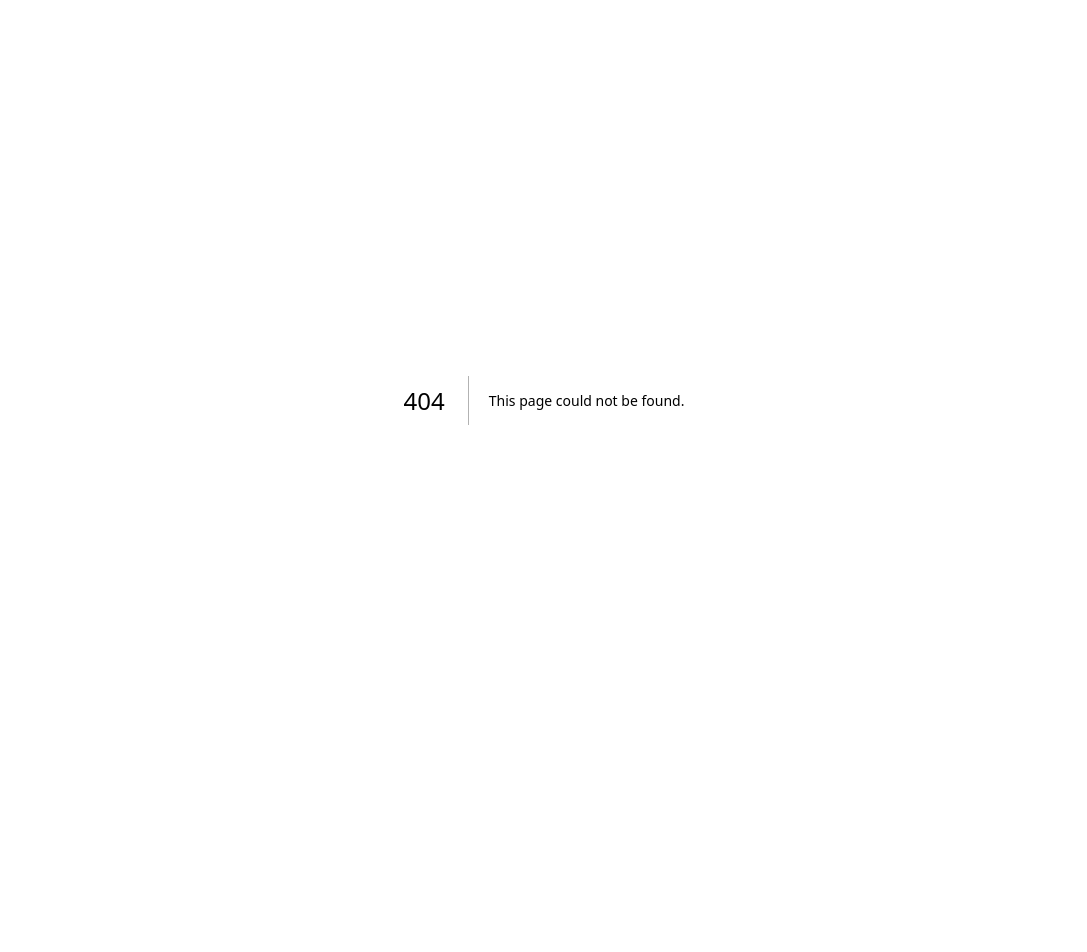
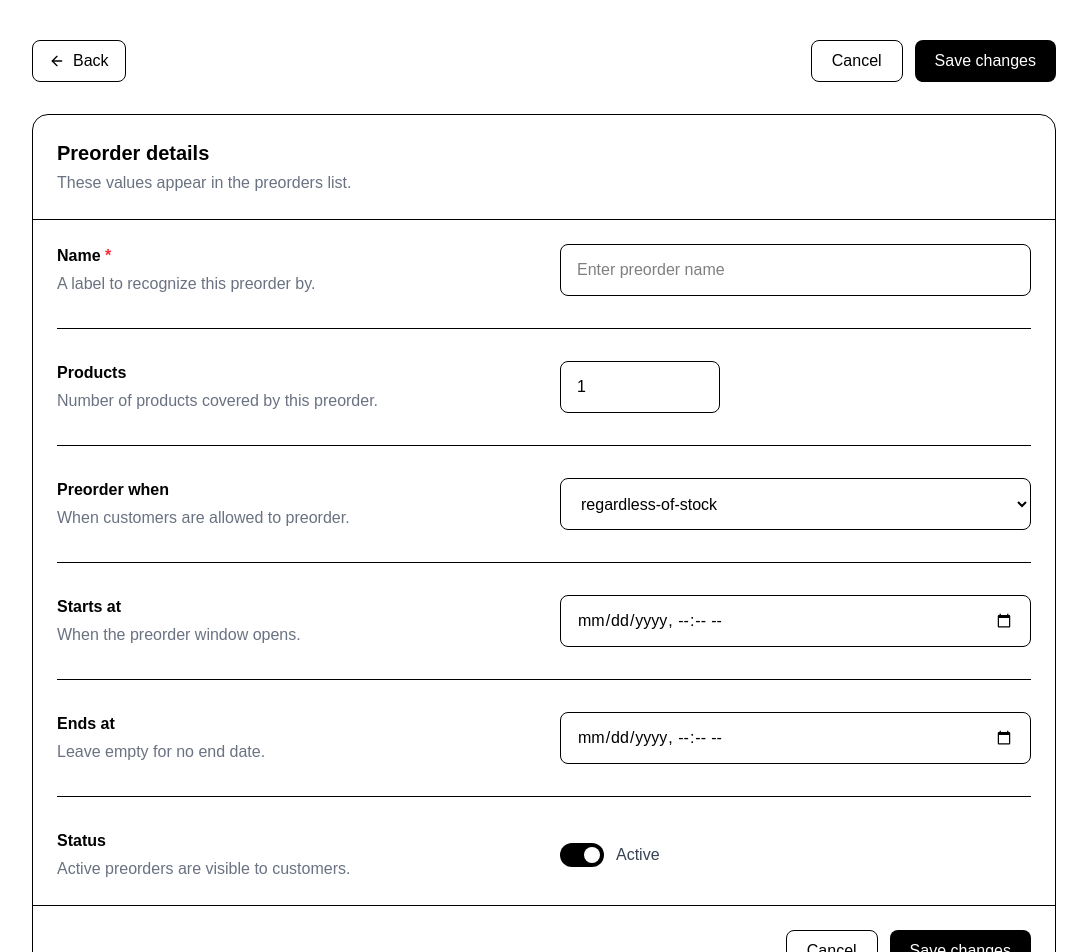
Before and after one commit to adnan2508/preorder-manager, a Next.js app: page /preorders/new in a window 1280 px wide. Before the commit this address had no page. Shown: the top 952 px of the page, without its empty margins (96-1183 px from the left). Before the commit the page ends 800 px from the top, so only its background shows below. Built offline with nearby package versions, Linux system fonts and the light colour scheme.

Commit message:
form added

```diff
--- a/src/app/page.tsx
+++ b/src/app/page.tsx
@@ -1,5 +1,6 @@
 import Container from "@/components/shared/container";
 import "./globals.css";
+import Link from "next/link";
 import PageHeading from "@/components/shared/page-heading";
 import PreorderTabs from "@/components/preorder/preorder-tabs";
 import PreorderTable from "@/components/preorder/preorder-table";
@@ -10,9 +11,12 @@ export default function Home() {
       <PageHeading
         title="Preorders"
         action={
-          <button className="bg-black text-white px-4 py-2 rounded-md">
+          <Link
+            href="/preorders/new"
+            className="bg-black text-white px-4 py-2 rounded-md"
+          >
             Create Preorder
-          </button>
+          </Link>
         }
       />
 
--- /dev/null
+++ b/src/app/preorders/new/page.tsx
@@ -0,0 +1,10 @@
+import Container from "@/components/shared/container";
+import PreorderForm from "@/components/preorder/preorder-form";
+
+export default function CreatePreorderPage() {
+  return (
+    <Container>
+      <PreorderForm />
+    </Container>
+  );
+}
--- /dev/null
+++ b/src/components/preorder/preorder-form.tsx
@@ -0,0 +1,186 @@
+"use client";
+
+import { useState } from "react";
+import Link from "next/link";
+import { FiArrowLeft } from "react-icons/fi";
+
+export default function PreorderForm() {
+    const [isActive, setIsActive] = useState(true);
+
+    return (
+        <div className="max-w-5xl mx-auto">
+            {/* Top Actions */}
+            <div className="flex items-center justify-between mb-8">
+                <Link
+                    href="/"
+                    className="border rounded-lg px-4 py-2 flex items-center gap-2"
+                >
+                    <FiArrowLeft />
+                    Back
+                </Link>
+
+                <div className="flex gap-3">
+                    <button className="border rounded-lg px-5 py-2">
+                        Cancel
+                    </button>
+
+                    <button className="bg-black text-white rounded-lg px-5 py-2">
+                        Save changes
+                    </button>
+                </div>
+            </div>
+
+            {/* Card */}
+            <div className="border rounded-2xl bg-white overflow-hidden">
+                <div className="p-6 border-b">
+                    <h2 className="text-xl font-semibold">
+                        Preorder details
+                    </h2>
+
+                    <p className="text-gray-500 mt-1">
+                        These values appear in the preorders list.
+                    </p>
+                </div>
+
+                <div className="p-6 space-y-8">
+
+                    {/* Name */}
+                    <div className="grid grid-cols-2 gap-8 border-b pb-8">
+                        <div>
+                            <h3 className="font-semibold">
+                                Name <span className="text-red-500">*</span>
+                            </h3>
+
+                            <p className="text-gray-500 mt-1">
+                                A label to recognize this preorder by.
+                            </p>
+                        </div>
+
+                        <input
+                            className="border rounded-lg px-4 py-3"
+                            placeholder="Enter preorder name"
+                        />
+                    </div>
+
+                    {/* Products */}
+                    <div className="grid grid-cols-2 gap-8 border-b pb-8">
+                        <div>
+                            <h3 className="font-semibold">
+                                Products
+                            </h3>
+
+                            <p className="text-gray-500 mt-1">
+                                Number of products covered by this preorder.
+                            </p>
+                        </div>
+
+                        <input
+                            type="number"
+                            min={1}
+                            className="border rounded-lg px-4 py-3 w-40"
+                            defaultValue={1}
+                        />
+                    </div>
+
+                    {/* Preorder When */}
+                    <div className="grid grid-cols-2 gap-8 border-b pb-8">
+                        <div>
+                            <h3 className="font-semibold">
+                                Preorder when
+                            </h3>
+
+                            <p className="text-gray-500 mt-1">
+                                When customers are allowed to preorder.
+                            </p>
+                        </div>
+
+                        <select className="border rounded-lg px-4 py-3">
+                            <option>regardless-of-stock</option>
+                            <option>out-of-stock</option>
+                        </select>
+                    </div>
+
+                    {/* Starts At */}
+                    <div className="grid grid-cols-2 gap-8 border-b pb-8">
+                        <div>
+                            <h3 className="font-semibold">
+                                Starts at
+                            </h3>
+
+                            <p className="text-gray-500 mt-1">
+                                When the preorder window opens.
+                            </p>
+                        </div>
+
+                        <input
+                            type="datetime-local"
+                            className="border rounded-lg px-4 py-3"
+                        />
+                    </div>
+
+                    {/* Ends At */}
+                    <div className="grid grid-cols-2 gap-8 border-b pb-8">
+                        <div>
+                            <h3 className="font-semibold">
+                                Ends at
+                            </h3>
+
+                            <p className="text-gray-500 mt-1">
+                                Leave empty for no end date.
+                            </p>
+                        </div>
+
+                        <input
+                            type="datetime-local"
+                            className="border rounded-lg px-4 py-3"
+                        />
+                    </div>
+
+                    {/* Status */}
+                    <div className="grid grid-cols-2 gap-8">
+                        <div>
+                            <h3 className="font-semibold">
+                                Status
+                            </h3>
+
+                            <p className="text-gray-500 mt-1">
+                                Active preorders are visible to customers.
+                            </p>
+                        </div>
+
+                        <div className="flex items-center gap-3">
+                            <button
+                                type="button"
+                                onClick={() => setIsActive((prev) => !prev)}
+                                className={`relative inline-flex h-6 w-11 items-center rounded-full transition-colors ${isActive ? "bg-black" : "bg-gray-300"
+                                    }`}
+                            >
+                                <span
+                                    className={`inline-block h-4 w-4 transform rounded-full bg-white transition-transform ${isActive
+                                            ? "translate-x-6"
+                                            : "translate-x-1"
+                                        }`}
+                                />
+                            </button>
+
+                            <span className="text-gray-700">
+                                {isActive ? "Active" : "Inactive"}
+                            </span>
+                        </div>
+                    </div>
+                </div>
+
+                {/* Bottom Buttons */}
+                <div className="border-t p-6 flex justify-end gap-3">
+                    <button className="border rounded-lg px-5 py-2">
+                        Cancel
+                    </button>
+
+                    <button className="bg-black text-white rounded-lg px-5 py-2">
+                        Save changes
+                    </button>
+                </div>
+            </div>
+        </div>
+    );
+}
```
